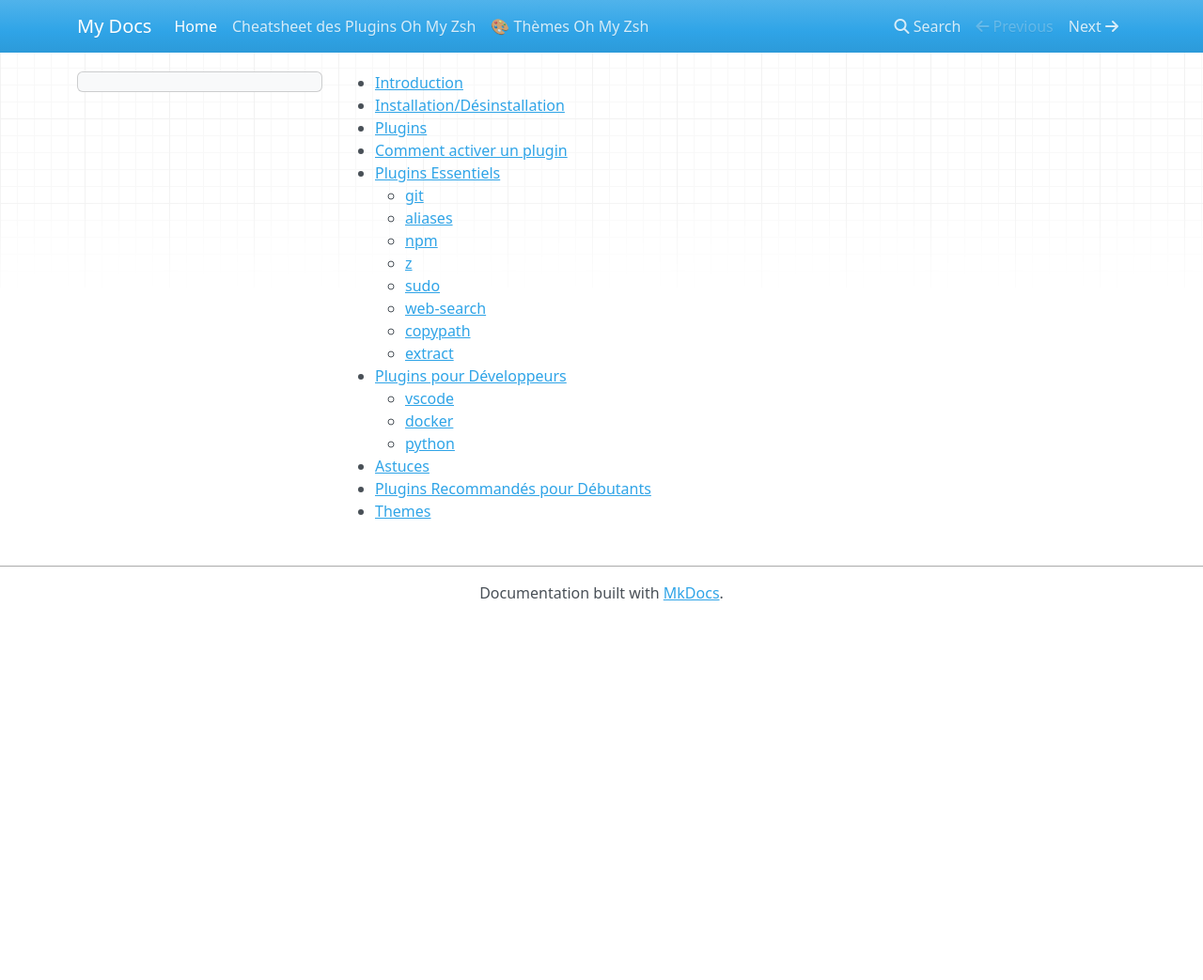
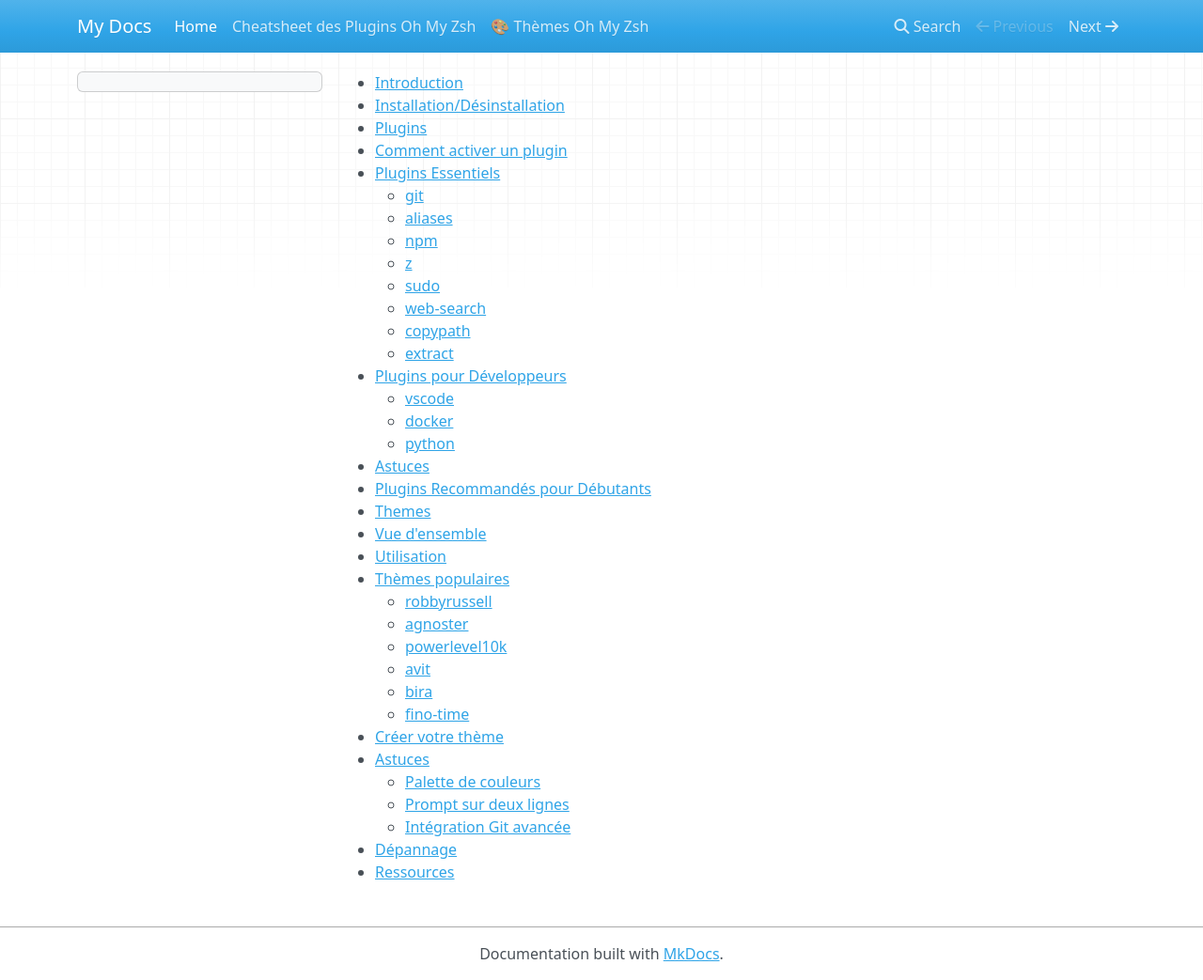
Before and after one commit to Simplon-hdf/cheatsheet-ohmyzsh-p5, an MkDocs documentation site: the page built from docs/index.md, in a window 1280 px wide and 1043 px high. Shown: the whole window at 94% size. Built offline with MkDocs 1.6.1, drawn with Linux system fonts in a browser that asks for light colours; nearby versions of some CDN libraries.

Commit message:
docs(index.md): Add summary theme

```diff
--- a/docs/index.md
+++ b/docs/index.md
@@ -17,4 +17,20 @@
     - [python](/docs/plugin.md#3-python)
   - [Astuces](/docs/plugin.md#astuces)
   - [Plugins Recommandés pour Débutants](/docs/plugin.md#plugins-recommandés-pour-débutants)
-- [Themes]()
+- [Themes](/docs/theme.md)
+  - [Vue d'ensemble](/docs/theme.md#vue-d'ensemble)
+  - [Utilisation](/docs/theme.md#utilisation)
+  - [Thèmes populaires](/docs/theme.md#thèmes-populaires)
+    - [robbyrussell](/docs/theme.md#robbyrussell)
+    - [agnoster](/docs/theme.md#agnoster)
+    - [powerlevel10k](/docs/theme.md#powerlevel10k)
+    - [avit](/docs/theme.md#avit)
+    - [bira](/docs/theme.md#bira)
+    - [fino-time](/docs/theme.md#fino-time)
+  - [Créer votre thème](/docs/theme.md#créer-votre-thème)
+  - [Astuces](/docs/theme.md#astuces)
+    - [Palette de couleurs](/docs/theme.md#palette-de-couleurs)
+    - [Prompt sur deux lignes](/docs/theme.md#prompt-sur-deux-lignes)
+    - [Intégration Git avancée](/docs/theme.md#intégration-git-avancée)
+  - [Dépannage](/docs/theme.md#dépannage)
+  - [Ressources](/docs/theme.md#ressources)
```
